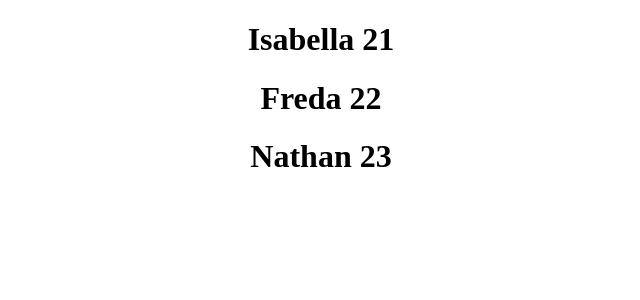
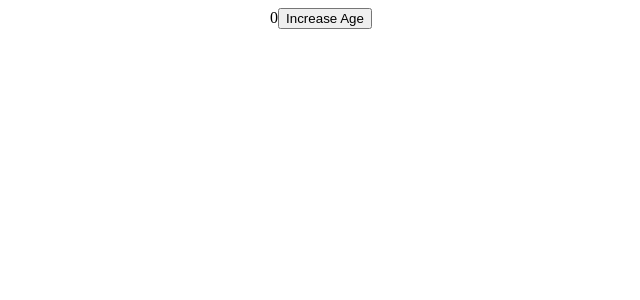
Before and after one commit to Bellagirl-maker/resume-builder, a React (Create React App) app: page / in a window 1280 px wide. Shown: the top 300 px of the page, without its empty margins (319-959 px from the left). Built offline with nearby package versions, Linux system fonts and the light colour scheme.

Commit message:
Update App.js

```diff
--- a/src/App.js
+++ b/src/App.js
@@ -1,37 +1,25 @@
 import './App.css';
+import  { useState } from "react";
 
 function App() {
 
-  const users = [
-    { name: "Isabella", age:21 },
-    { name: "Freda", age:22 },
-    { name: "Nathan", age:23 },
-    ];
-return (
+  const [age, setAge] = useState(0);
+  const increaseAge = () => {
+    setAge(age + 1);
+  }
+  return (
     <div className='App'>
-      {users.map((user, key) =>{
-       return(
-        <Users name={user.name} age={user.age} />
-       )
+      {age}
+      <button onClick={increaseAge}>Increase Age</button>
+    </div>
+  );
 
-      })}
 
-      {/* {age >= 18 ? <h1>OVERAGE</h1>:<h1>UNDERAGE</h1>}
-      <h1 style={{color: isRed ? "red" : "green"}}> THIS IS COLOR</h1>
-      {isRed && <button>THIS IS A BUTTON</button>} */}
-     </div>
-    // <div>
-    // <User name="Isabella" age={21} email="isabella@bella.com" />
-    // <User name="Freda" age={34} email="freda@bella.com" />
-    // <User name="Neeta" age={18} email="Neeta@bella.com" />
-    // <Job salary="9000" position="SeniorSDE" company="Amazon" />
-    // </div>
-  );
 }
 
-const Users = (props) => {
-  return <h1>{props.name} {props.age}</h1>
-}
+// const Users = (props) => {
+//   return <h1>{props.name} {props.age}</h1>
+// }
 
 // const User = (props) =>{
 //   return (
```
